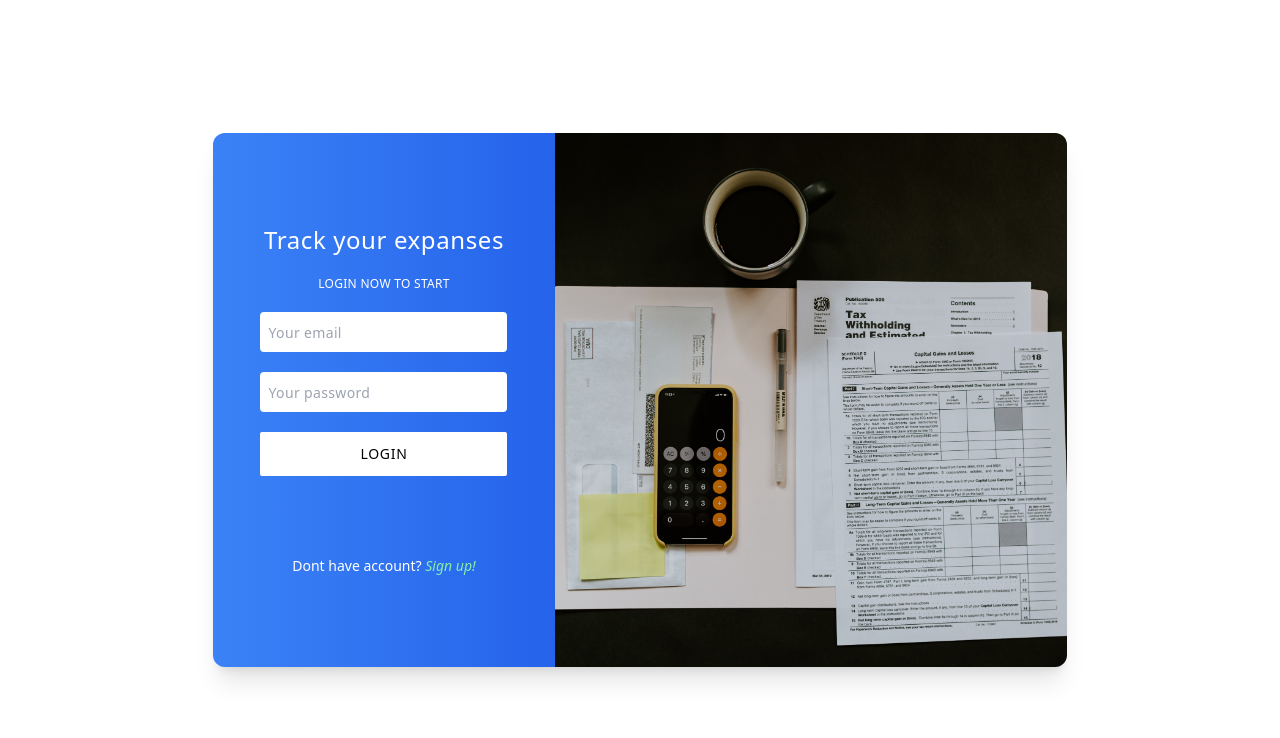
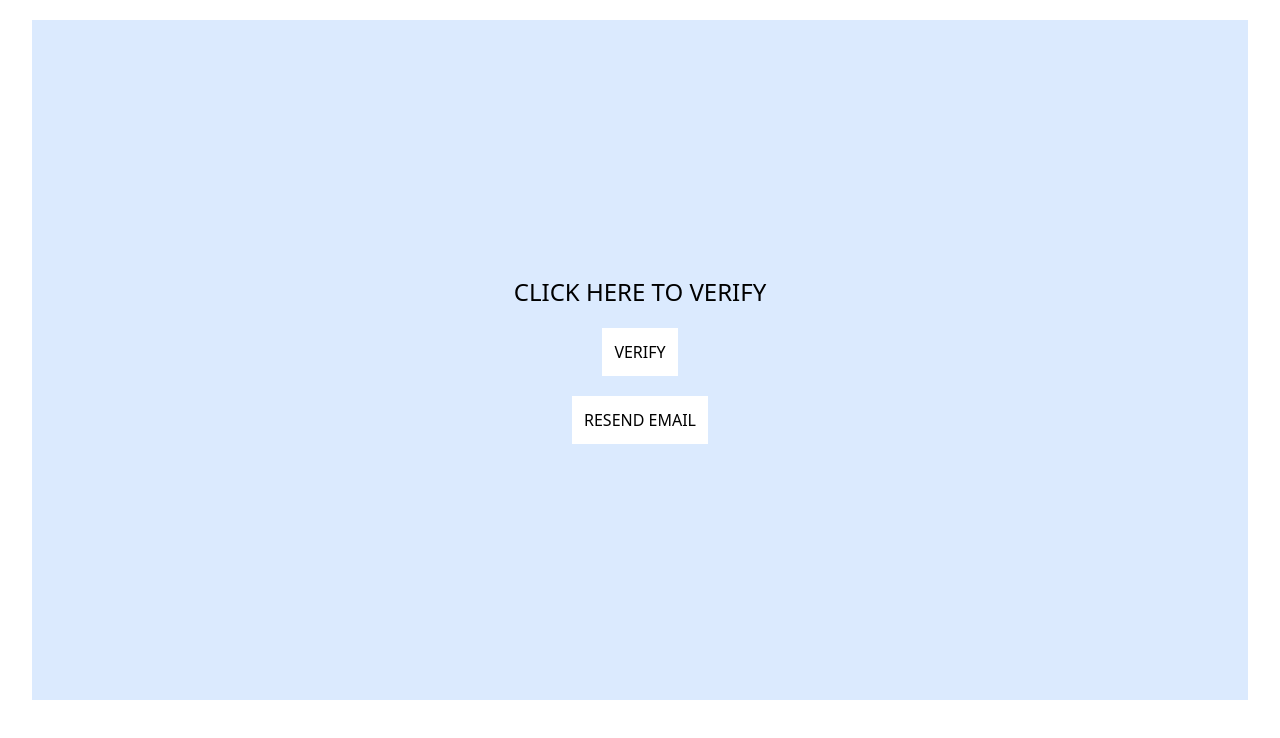
Before and after one commit to ihorandrianov/expanses-app-clientside, a React (Vite) app: page /verify in a window 1280 px wide. Before the commit this address led to /. Shown: the top 738 px of the page. Built offline with nearby package versions, Linux system fonts and the light colour scheme; no server answers.

Commit message:
fixed email verification

```diff
--- a/src/components/EmailVerify.tsx
+++ b/src/components/EmailVerify.tsx
@@ -25,12 +25,9 @@ export const EmailVerify: FC = () => {
     resendEmailMutation.mutate();
   };
 
-  console.log(token);
-
   useMutation;
   return (
     <div className="w-[100vw] h-[100vh] flex flex-col items-center">
-      <Header />
       <section className="w-[95vw] h-[85vh] bg-blue-100 mt-5 flex flex-col justify-center gap-5 items-center">
         <h1 className="text-2xl font-thin uppercase">Click here to verify</h1>
         <button
@@ -45,6 +42,12 @@ export const EmailVerify: FC = () => {
         >
           Resend email
         </button>
+        {resendEmailMutation.isError && (
+          <p className="text-sm p-3 text-red-500">Cannot resend email</p>
+        )}
+        {verifyEmailMutation.isError && (
+          <p className="text-sm p-3 text-red-500">Cannot verify email</p>
+        )}
       </section>
     </div>
   );
```
